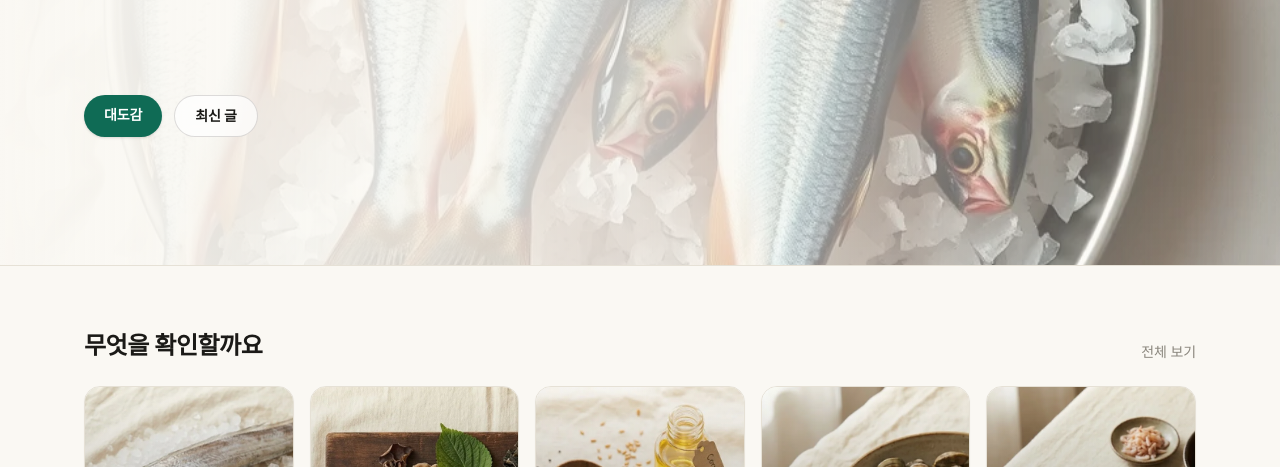
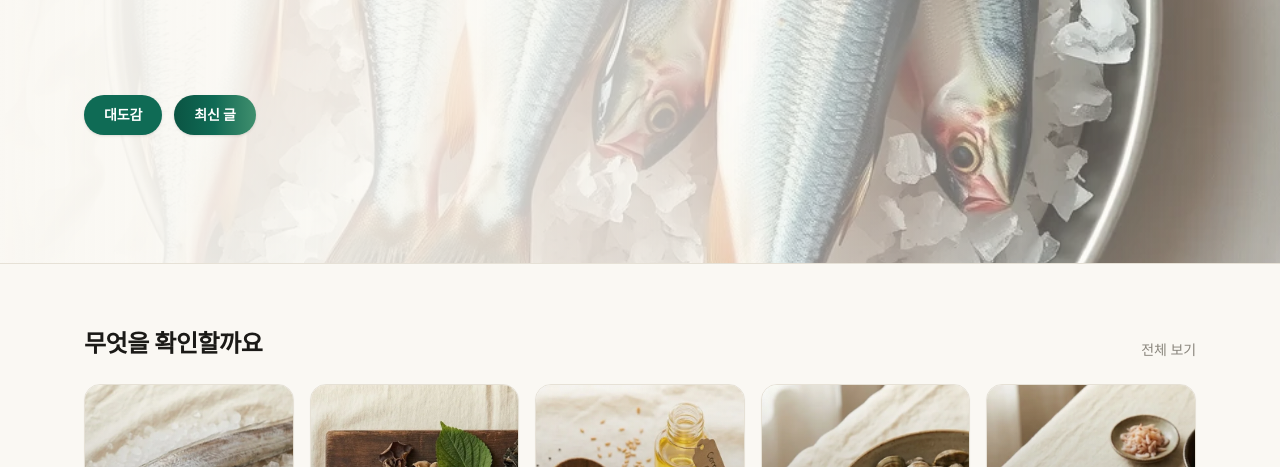
Before and after one commit to koii0803/babcheck, an Astro site: page / in a window 1280 px wide. Shown: the part 333-800 px from the top of the page. Built offline with nearby package versions, Linux system fonts and the light colour scheme; Astro itself is replaced by a stand-in of ours; a web font is replaced by a local one.

Commit message:
히어로 '최신 글' 버튼 이끼색 그라데이션
Co-Authored-By: Claude Fable 5 <noreply@anthropic.com>

```diff
--- a/src/pages/index.astro
+++ b/src/pages/index.astro
@@ -64,7 +64,7 @@ const heroCss = `
       </div>
       <div class="mt-7 flex flex-wrap gap-3">
         <a href="/guide" class="rounded-full bg-moss px-5 py-2.5 text-sm font-semibold text-white shadow-sm hover:bg-moss-2">대도감</a>
-        <a href="#latest" class="rounded-full border border-ink/15 bg-white/70 px-5 py-2.5 text-sm font-semibold text-ink backdrop-blur hover:bg-white">최신 글</a>
+        <a href="#latest" class="rounded-full bg-gradient-to-r from-[#0b5443] via-[#0f6b55] to-[#3f8f6e] px-5 py-2.5 text-sm font-semibold text-white shadow-sm transition hover:brightness-110">최신 글</a>
       </div>
     </div>
   </section>
```
